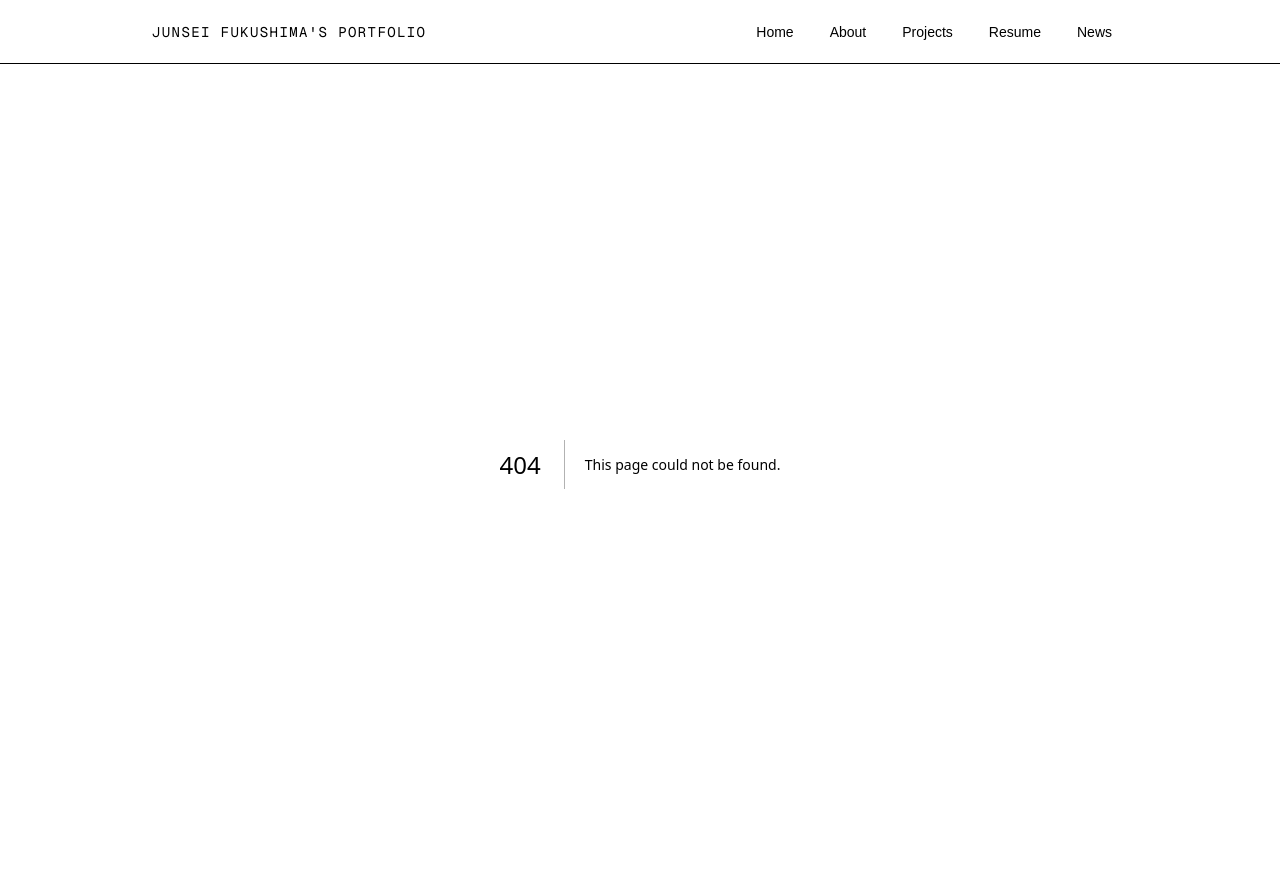
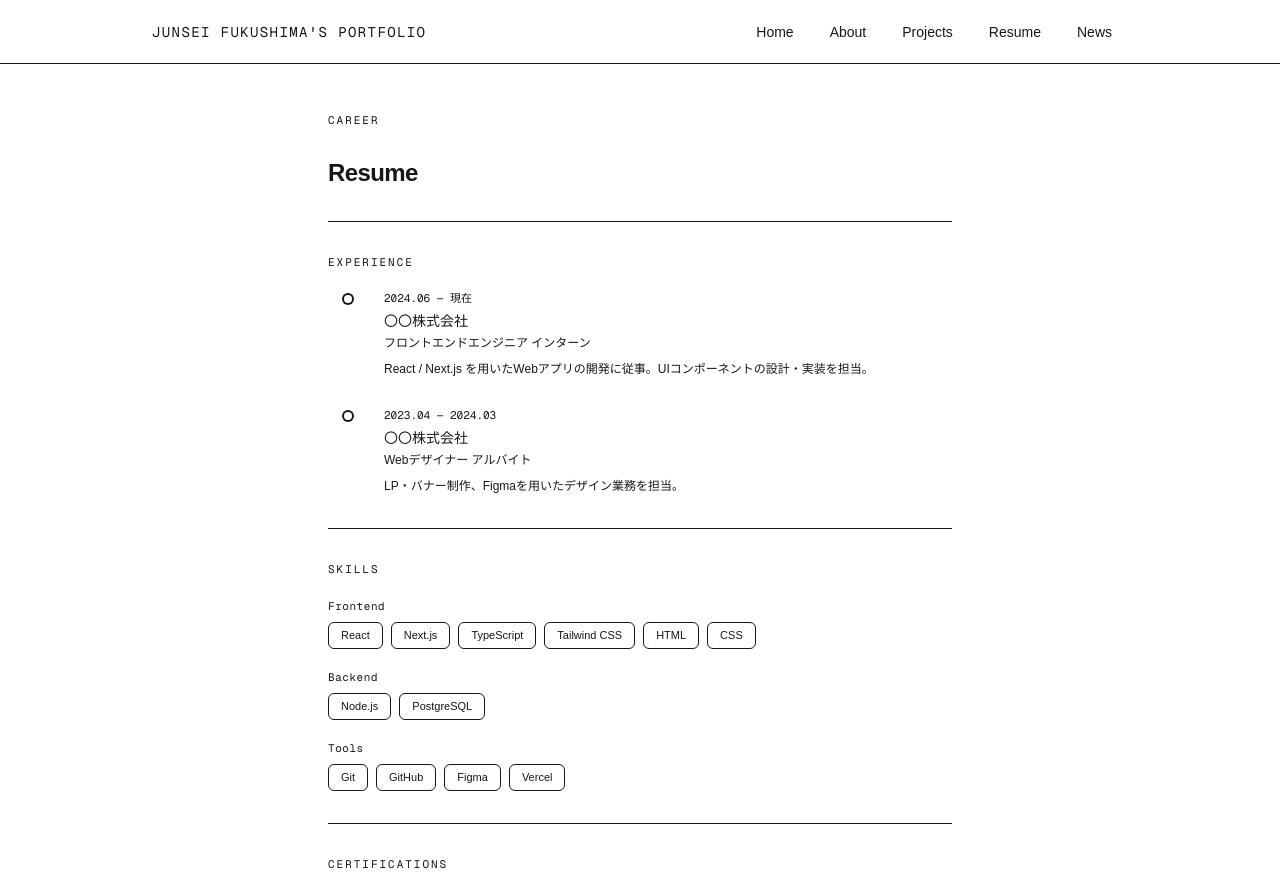
Before and after one commit to JuN-front/junsei-portfolio, a Next.js app: page /resume in a window 1280 px wide. Before the commit this address had no page. Shown: the top 890 px of the page. Before the commit the page ends 864 px from the top, so only its background shows below. Built offline with nearby package versions, Linux system fonts and the light colour scheme.

Commit message:
made the resume page format

```diff
--- a/app/about/page.tsx
+++ b/app/about/page.tsx
@@ -24,11 +24,11 @@ const PROFILE = {
   ],
   career: [
     { year: "2026.4", org: "東京科学大学 環境・社会理工学院 在学中", role: "" },
-    { year: "2026.3", org: "早稲田大学基幹理工学部 卒業", role: "" },
-    { year: "2022.12", org: "Waseda IT Leader Labにジョイン", role: "フロントエンドエンジニア" },
-    { year: "2022.4", org: "早稲田大学基幹理工学部 入学", role: "" },
+    { year: "2026.3", org: "早稲田大学基幹理工学部 情報理工学科 英語学位 卒業", role: "" },
+    { year: "2022.4", org: "早稲田大学基幹理工学部 英語学位 入学", role: "" },
+    { year: "2022.3", org: "東京都立国際高等学校 国際学科 卒業", role: "" },
   ],
-  stance: "仕事への価値観や大切にしていることをここに書きます。ユーザーの体験を第一に考え、コードの読みやすさや保守性を大切にしています。チームで働くことが好きで、積極的にコードレビューやドキュメント整備に取り組みます。",
+  stance: "",
   interests: ["コーヒー", "登山", "読書", "自転車", "写真"],
 };
 // ========================================================
--- /dev/null
+++ b/app/resume/page.tsx
@@ -0,0 +1,187 @@
+import type { Metadata } from "next";
+import SectionHeading from "@/components/SectionHeading";
+
+export const metadata: Metadata = {
+  title: "Resume",
+  description: "職歴・スキル・資格のページです。",
+};
+
+// ========================================================
+// ▼ ここを自分の情報に書き換える
+// ========================================================
+
+// 職歴・インターン（新しい順）
+const EXPERIENCE: TimelineItem[] = [
+  {
+    period: "2024.06 — 現在",
+    org:    "〇〇株式会社",
+    role:   "フロントエンドエンジニア インターン",
+    desc:   "React / Next.js を用いたWebアプリの開発に従事。UIコンポーネントの設計・実装を担当。",
+  },
+  {
+    period: "2023.04 — 2024.03",
+    org:    "〇〇株式会社",
+    role:   "Webデザイナー アルバイト",
+    desc:   "LP・バナー制作、Figmaを用いたデザイン業務を担当。",
+  },
+];
+
+// スキル（グループ分けして列挙）
+const SKILLS: SkillGroup[] = [
+  {
+    label: "Frontend",
+    tags:  ["React", "Next.js", "TypeScript", "Tailwind CSS", "HTML", "CSS"],
+  },
+  {
+    label: "Backend",
+    tags:  ["Node.js", "PostgreSQL"],
+  },
+  {
+    label: "Tools",
+    tags:  ["Git", "GitHub", "Figma", "Vercel"],
+  },
+];
+
+// 資格・受賞歴（新しい順）
+const CERTIFICATIONS: CertItem[] = [
+  { year: "2024", name: "基本情報技術者試験" },
+  { year: "2023", name: "TOEIC 800点" },
+];
+// ========================================================
+
+type TimelineItem = {
+  period: string;
+  org:    string;
+  role:   string;
+  desc?:  string;   // 任意：業務内容の補足
+};
+
+type SkillGroup = {
+  label: string;
+  tags:  string[];
+};
+
+type CertItem = {
+  year: string;
+  name: string;
+};
+
+export default function ResumePage() {
+  return (
+    <div className="max-w-2xl mx-auto px-6">
+
+      {/* ---- ページヘッダー ---- */}
+      <header className="py-12 pb-8">
+        <SectionHeading label="Career" />
+        <h1 className="text-2xl font-semibold tracking-tight">Resume</h1>
+      </header>
+
+      <hr className="border-border" />
+
+      {/* ---- Experience（タイムライン） ---- */}
+      <section className="py-8" aria-labelledby="resume-experience">
+        <h2 id="resume-experience" className="font-mono text-[11px] tracking-[0.18em] uppercase text-accent mb-5">
+          Experience
+        </h2>
+        <ol className="relative flex flex-col">
+          {EXPERIENCE.map((item, i) => (
+            <li key={i} className="flex gap-4 pb-7 last:pb-0">
+              {/* 左: ドット + 縦線 */}
+              <div className="flex flex-col items-center w-10 flex-shrink-0">
+                {/* ドット */}
+                <span
+                  className="
+                    w-2 h-2 mt-[5px] rounded-full flex-shrink-0
+                    bg-accent ring-2 ring-bg-primary ring-offset-0
+                    shadow-accent-sm
+                  "
+                  aria-hidden
+                />
+                {/* 縦線（最後のアイテムには出さない） */}
+                {i < EXPERIENCE.length - 1 && (
+                  <span className="flex-1 w-px bg-border mt-1" aria-hidden />
+                )}
+              </div>
+
+              {/* 右: テキスト */}
+              <div className="flex-1 pb-0">
+                <p className="font-mono text-[11px] text-text-muted mb-1">
+                  {item.period}
+                </p>
+                <p className="text-[14px] font-medium text-text-primary">
+                  {item.org}
+                </p>
+                <p className="text-[12px] text-text-secondary mt-0.5">
+                  {item.role}
+                </p>
+                {item.desc && (
+                  <p className="text-[12px] text-text-muted mt-2 leading-relaxed">
+                    {item.desc}
+                  </p>
+                )}
+              </div>
+            </li>
+          ))}
+        </ol>
+      </section>
+
+      <hr className="border-border" />
+
+      {/* ---- Skills ---- */}
+      <section className="py-8" aria-labelledby="resume-skills">
+        <h2 id="resume-skills" className="font-mono text-[11px] tracking-[0.18em] uppercase text-accent mb-5">
+          Skills
+        </h2>
+        <div className="flex flex-col gap-5">
+          {SKILLS.map(({ label, tags }) => (
+            <div key={label}>
+              <p className="font-mono text-[11px] text-text-muted tracking-[0.05em] mb-2">
+                {label}
+              </p>
+              <ul className="flex flex-wrap gap-2" aria-label={`${label}のスキル`}>
+                {tags.map((tag) => (
+                  <li
+                    key={tag}
+                    className="
+                      text-[11px] text-text-secondary
+                      bg-bg-card border border-border-subtle
+                      rounded-md px-3 py-1
+                    "
+                  >
+                    {tag}
+                  </li>
+                ))}
+              </ul>
+            </div>
+          ))}
+        </div>
+      </section>
+
+      <hr className="border-border" />
+
+      {/* ---- Certifications ---- */}
+      <section className="py-8 pb-16" aria-labelledby="resume-certs">
+        <h2 id="resume-certs" className="font-mono text-[11px] tracking-[0.18em] uppercase text-accent mb-5">
+          Certifications
+        </h2>
+        <ul
+          className="flex flex-col gap-px bg-border rounded-xl overflow-hidden border border-border"
+          role="list"
+        >
+          {CERTIFICATIONS.map(({ year, name }) => (
+            <li
+              key={name}
+              className="flex items-center gap-4 bg-bg-card px-5 py-3"
+            >
+              <time className="font-mono text-[11px] text-text-muted min-w-[36px]">
+                {year}
+              </time>
+              <span className="text-[13px] text-text-secondary">{name}</span>
+            </li>
+          ))}
+        </ul>
+      </section>
+
+    </div>
+  );
+}
```
